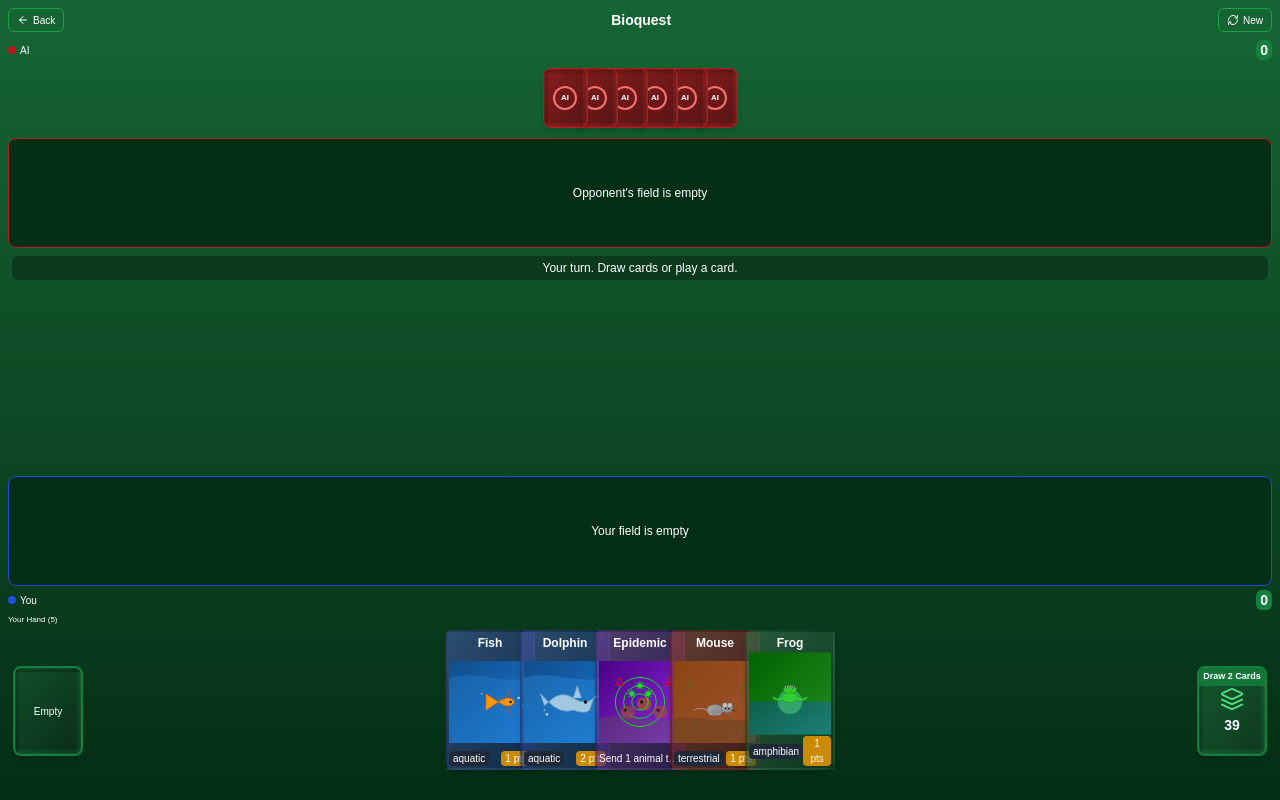
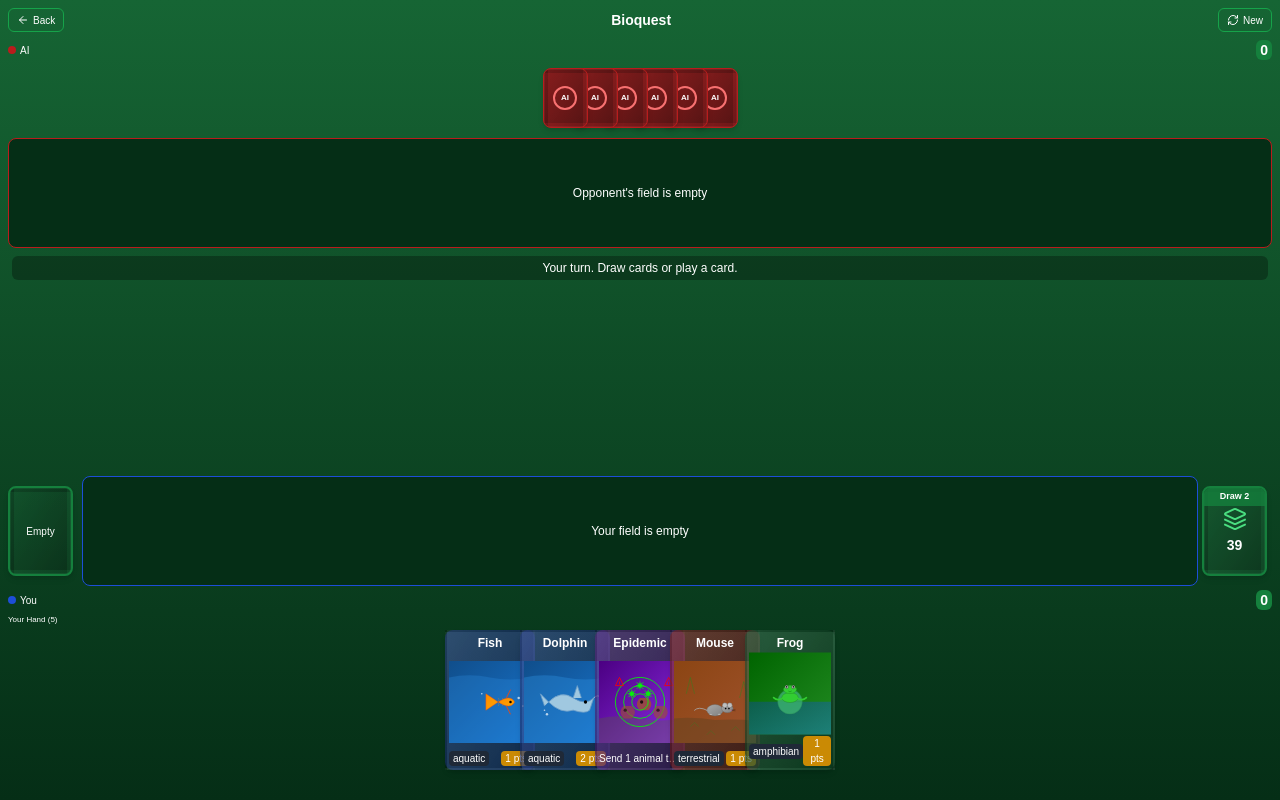
Before and after one commit to AlexandreNasajon/animal_kingdom, a Next.js app: page /game/match in a window 1280 px wide. Built offline with nearby package versions, Linux system fonts and the light colour scheme.

Commit message:
fix: resolve syntax error with unexpected closing brace
Co-authored-by: Alexandre Nasajon <26290886+AlexandreNasajon@users.noreply.github.com>

```diff
--- a/app/game/match/page.tsx
+++ b/app/game/match/page.tsx
@@ -1360,8 +1360,31 @@ export default function GameMatch() {
           </div>
         </div>
 
-        {/* Player area */}
+        {/* Player area with deck and discard on sides */}
         <div className="mt-auto">
+          <div className="flex items-center justify-between gap-1">
+            {/* Discard pile on the left */}
+            <div className="w-[70px] flex-shrink-0">
+              <Card className="h-[90px] w-[65px] border-2 border-green-700 bg-green-900/60 shadow-md relative overflow-hidden">
+                {/* Card frame decoration */}
+                <div className="absolute inset-0 border-4 border-transparent bg-gradient-to-br from-green-800/20 to-black/30 pointer-events-none"></div>
+                <div className="absolute inset-0 border border-green-400/10 rounded-sm pointer-events-none"></div>
+
+                <div className="absolute inset-0 flex items-center justify-center">
+                  {gameState.sharedDiscard.length > 0 ? (
+                    <div className="text-center">
+                      <div className="text-sm font-bold text-green-400">{gameState.sharedDiscard.length}</div>
+                      <div className="text-[10px] text-green-400">Discard</div>
+                    </div>
+                  ) : (
+                    <div className="text-[10px] text-green-400 text-center">Empty</div>
+                  )}
+                </div>
+              </Card>
+            </div>
+
+            {/* Player field in the middle */}
+            <div className="flex-1">
               <GameBoard
                 cards={gameState.playerField}
                 isOpponent={false}
@@ -1371,6 +1394,46 @@ export default function GameMatch() {
                 returningToDeckCardId={returningToDeckCardId}
                 onCardDrop={handleCardDrop}
               />
+            </div>
+
+            {/* Deck on the right */}
+            <div className="w-[70px] flex-shrink-0">
+              <Card
+                className={`h-[90px] w-[65px] ${
+                  gameState.currentTurn === "player" && gameState.gameStatus === "playing" && !gameState.pendingEffect
+                    ? "cursor-pointer hover:scale-105 transition-transform"
+                    : "cursor-not-allowed opacity-70"
+                } border-2 border-green-700 bg-green-900 shadow-md relative overflow-hidden`}
+                onClick={
+                  gameState.currentTurn === "player" && gameState.gameStatus === "playing" && !gameState.pendingEffect
+                    ? handleDrawCards
+                    : undefined
+                }
+              >
+                {/* Card frame decoration */}
+                <div className="absolute inset-0 border-4 border-transparent bg-gradient-to-br from-green-800/20 to-black/30 pointer-events-none"></div>
+                <div className="absolute inset-0 border border-green-400/10 rounded-sm pointer-events-none"></div>
+
+                {/* Draw text at the top */}
+                {gameState.currentTurn === "player" &&
+                  gameState.gameStatus === "playing" &&
+                  !gameState.pendingEffect && (
+                    <div className="absolute top-0 left-0 right-0 bg-green-700/80 text-[9px] text-center py-0.5 text-white font-bold">
+                      Draw 2
+                    </div>
+                  )}
+
+                <div className="absolute inset-0 flex items-center justify-center">
+                  <div className="card-back-pattern"></div>
+                  <div className="absolute inset-0 flex flex-col items-center justify-center">
+                    <Layers className="h-6 w-6 text-green-400 mb-1" />
+                    <div className="text-sm font-bold text-green-400">{gameState.sharedDeck.length}</div>
+                  </div>
+                </div>
+              </Card>
+            </div>
+          </div>
+
           <div className="mt-1 flex items-center justify-between">
             <div className="flex items-center gap-1">
               <div className="h-2 w-2 rounded-full bg-blue-700"></div>
@@ -1394,36 +1457,12 @@ export default function GameMatch() {
         </div>
       </div>
 
-      {/* Player hand with deck and discard on the sides */}
+      {/* Player hand */}
       <div className="mt-1 px-2 pb-1">
         <div className="mb-0 flex items-center justify-between">
           <span className="text-[8px]">Your Hand ({gameState.playerHand.length})</span>
         </div>
-        <div className="flex items-center justify-between">
-          {/* Discard pile on the left */}
-          <div className="w-[80px] flex justify-center">
-            <div className="relative">
-              <Card className="h-[90px] w-[70px] border-2 border-green-700 bg-green-900/60 shadow-md relative overflow-hidden">
-                {/* Card frame decoration */}
-                <div className="absolute inset-0 border-4 border-transparent bg-gradient-to-br from-green-800/20 to-black/30 pointer-events-none"></div>
-                <div className="absolute inset-0 border border-green-400/10 rounded-sm pointer-events-none"></div>
-
-                <div className="absolute inset-0 flex items-center justify-center">
-                  {gameState.sharedDiscard.length > 0 ? (
-                    <div className="text-center">
-                      <div className="text-sm font-bold text-green-400">{gameState.sharedDiscard.length}</div>
-                      <div className="text-[10px] text-green-400">Discard</div>
-                    </div>
-                  ) : (
-                    <div className="text-[10px] text-green-400 text-center">Empty</div>
-                  )}
-                </div>
-              </Card>
-            </div>
-          </div>
-
-          {/* Player hand in the middle */}
-          <div className="flex-1">
+        <div className="flex items-center justify-center">
           <PlayerHand
             cards={gameState.playerHand}
             onSelectCard={handleSelectCard}
@@ -1434,46 +1473,6 @@ export default function GameMatch() {
             newCardIds={newCardIds}
             playingCardId={playingCardId}
           />
-          </div>
-
-          {/* Deck on the right */}
-          <div className="w-[80px] flex justify-center">
-            <div className="relative">
-              <Card
-                className={`h-[90px] w-[70px] ${
-                  gameState.currentTurn === "player" && gameState.gameStatus === "playing" && !gameState.pendingEffect
-                    ? "cursor-pointer hover:scale-105 transition-transform"
-                    : "cursor-not-allowed opacity-70"
-                } border-2 border-green-700 bg-green-900 shadow-md relative overflow-hidden`}
-                onClick={
-                  gameState.currentTurn === "player" && gameState.gameStatus === "playing" && !gameState.pendingEffect
-                    ? handleDrawCards
-                    : undefined
-                }
-              >
-                {/* Card frame decoration */}
-                <div className="absolute inset-0 border-4 border-transparent bg-gradient-to-br from-green-800/20 to-black/30 pointer-events-none"></div>
-                <div className="absolute inset-0 border border-green-400/10 rounded-sm pointer-events-none"></div>
-
-                {/* Draw text at the top */}
-                {gameState.currentTurn === "player" &&
-                  gameState.gameStatus === "playing" &&
-                  !gameState.pendingEffect && (
-                    <div className="absolute top-0 left-0 right-0 bg-green-700/80 text-[9px] text-center py-0.5 text-white font-bold">
-                      Draw 2 Cards
-                    </div>
-                  )}
-
-                <div className="absolute inset-0 flex items-center justify-center">
-                  <div className="card-back-pattern"></div>
-                  <div className="absolute inset-0 flex flex-col items-center justify-center">
-                    <Layers className="h-6 w-6 text-green-400 mb-1" />
-                    <div className="text-sm font-bold text-green-400">{gameState.sharedDeck.length}</div>
-                  </div>
-                </div>
-              </Card>
-            </div>
-          </div>
         </div>
       </div>
 
```
Lines whose indentation alone changed are shown as unchanged.
